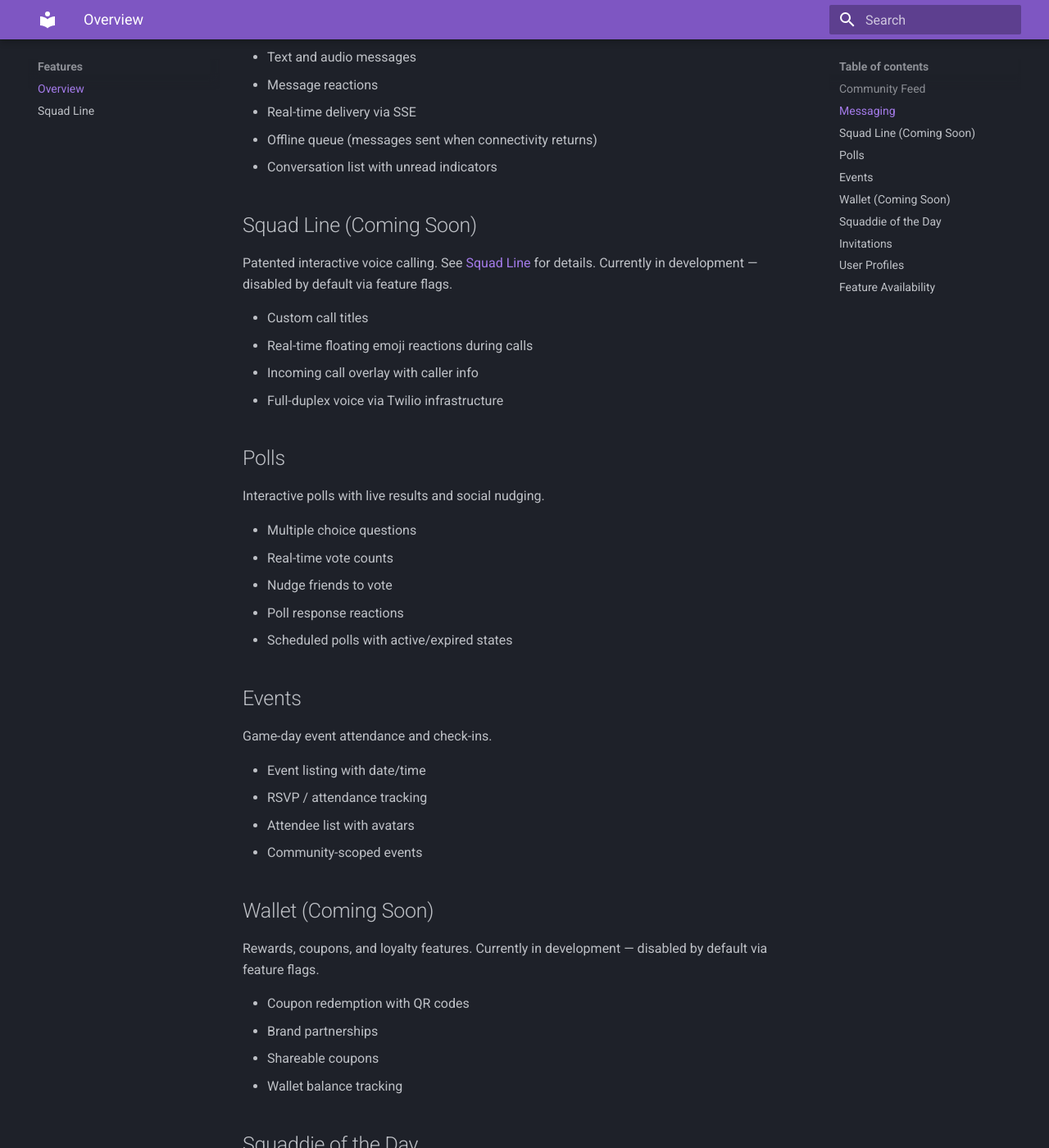
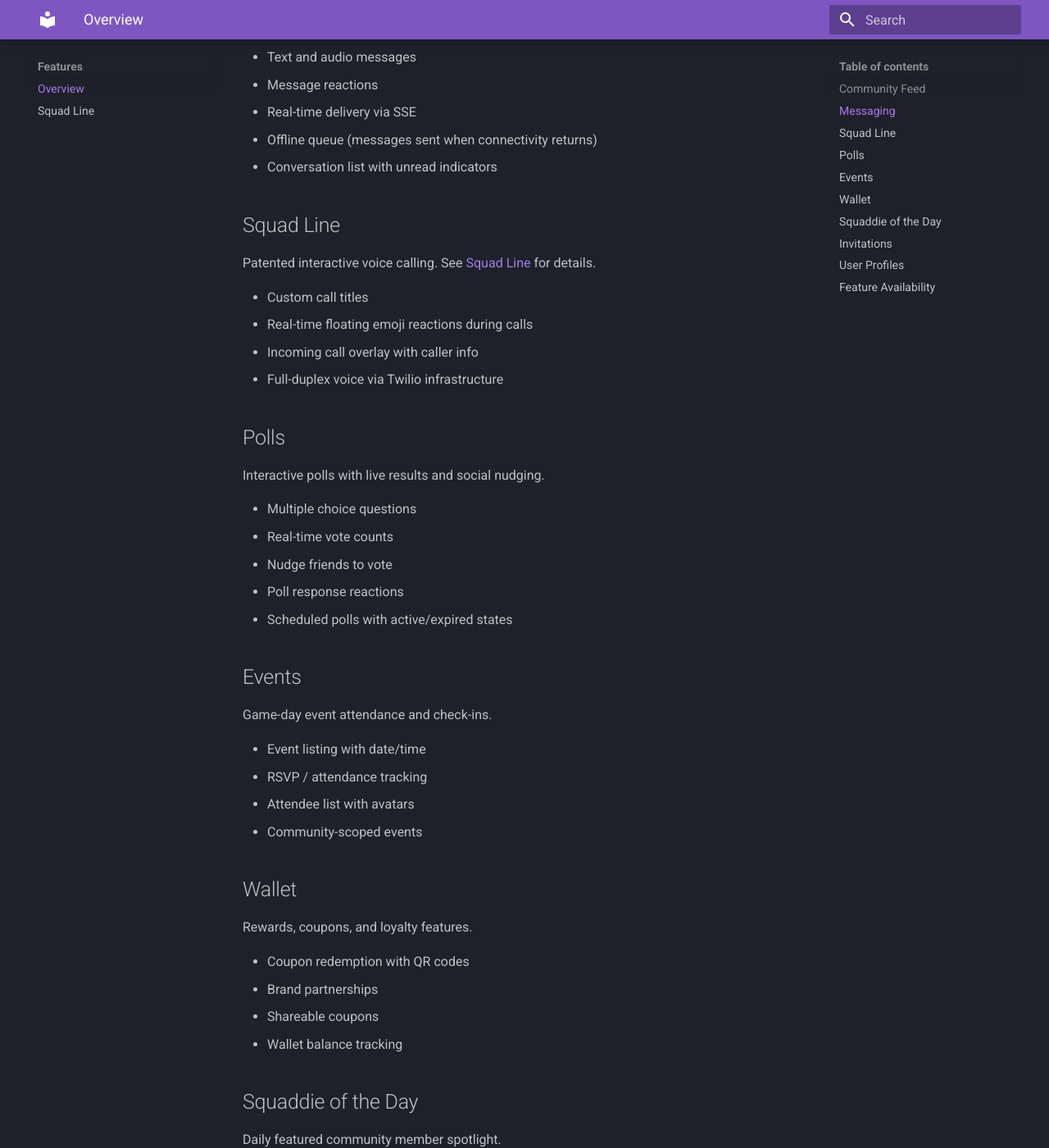
Before and after one commit to withyoursquad/squad-sdk-docs, an MkDocs documentation site: the page built from docs/features/overview.md, in a window 1280 px wide and 1400 px high, scrolled down 639 px. Shown: the whole window at 82% size. Built offline with MkDocs 1.6.1 and Material for MkDocs 9.7.7, drawn with Linux system fonts in a browser that asks for light colours; some of the changed text lies outside the part shown.

Commit message:
Remove 'Coming Soon' labels from Squad Line and Wallet
All features presented as available in public docs.

Co-Authored-By: Claude Opus 4.6 (1M context) <noreply@anthropic.com>

````diff
--- a/docs/features/overview.md
+++ b/docs/features/overview.md
@@ -21,9 +21,9 @@ The home screen. Fans post audio **Freestyles** (short voice recordings) and rea
 - Offline queue (messages sent when connectivity returns)
 - Conversation list with unread indicators
 
-## Squad Line (Coming Soon)
+## Squad Line
 
-Patented interactive voice calling. See [Squad Line](squad-line.md) for details. Currently in development — disabled by default via feature flags.
+Patented interactive voice calling. See [Squad Line](squad-line.md) for details.
 
 - Custom call titles
 - Real-time floating emoji reactions during calls
@@ -49,9 +49,9 @@ Game-day event attendance and check-ins.
 - Attendee list with avatars
 - Community-scoped events
 
-## Wallet (Coming Soon)
+## Wallet
 
-Rewards, coupons, and loyalty features. Currently in development — disabled by default via feature flags.
+Rewards, coupons, and loyalty features.
 
 - Coupon redemption with QR codes
 - Brand partnerships
@@ -93,12 +93,12 @@ Feature flags exist for cases where a specific partner agreement excludes a feat
 
 ```tsx
 features: {
-  squadLine: false,  // Voice calls (coming soon)
+  squadLine: true,   // Voice calls (patented)
   freestyle: true,   // Audio posts
   messaging: true,   // 1:1 messaging
   polls: true,       // Interactive polls
   events: true,      // Event attendance
-  wallet: false,     // Rewards & coupons (coming soon)
+  wallet: true,      // Rewards & coupons
 }
 ```
 
````
